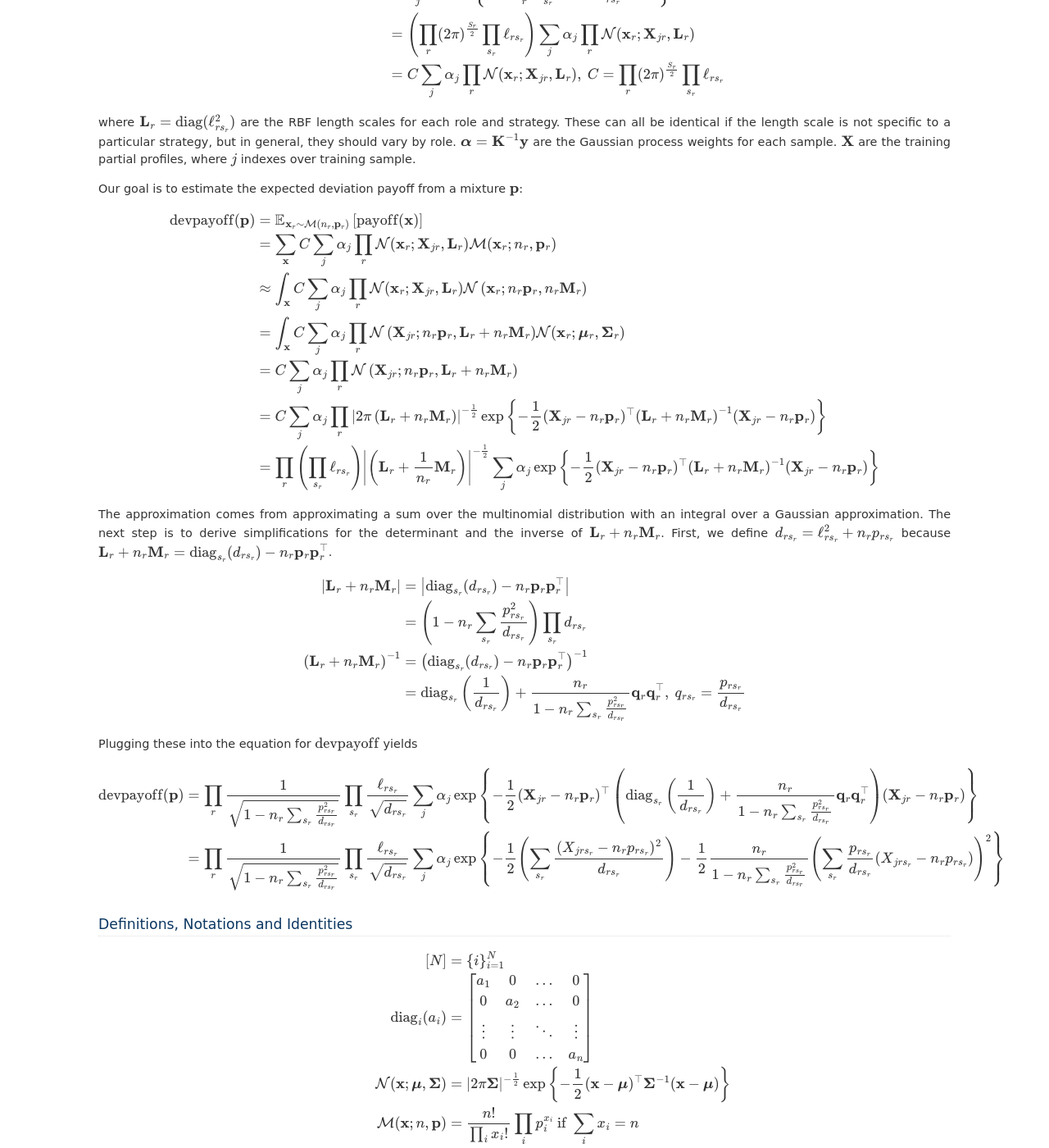
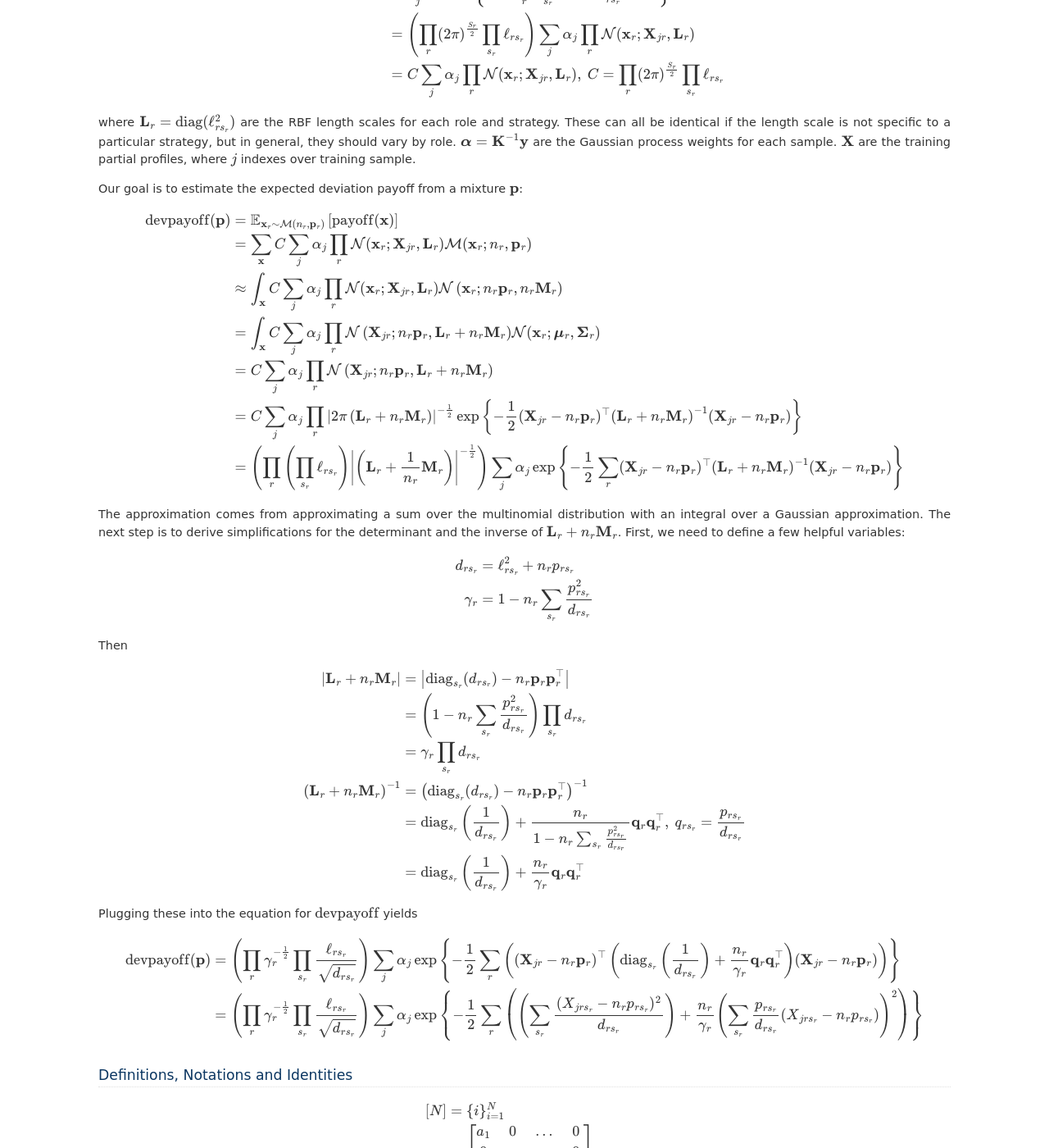
Before and after one commit to egtaonline/gameanalysis, a Sphinx documentation site: the page built from docs/source/cont_approx.rst, in a window 1280 px wide and 1400 px high, scrolled down 426 px. Shown: the whole window at 82% size. Built offline with Sphinx 7.4.7, drawn with Linux system fonts in a browser that asks for light colours; formulas are drawn with MathJax 3; pages that are not in the unit, such as notebooks, are missing from menus.

Commit message:
Update RBF derivation

```diff
--- a/docs/source/cont_approx.rst
+++ b/docs/source/cont_approx.rst
@@ -32,23 +32,31 @@ Our goal is to estimate the expected deviation payoff from a mixture :math:`\mat
     &= \int_{\mathbf x} C \sum_j \alpha_j \prod_r \mathcal N \left(\mathbf X_{jr}; n_r \mathbf p_r, \mathbf L_r + n_r \mathbf M_r \right) \mathcal N (\mathbf x_r; \boldsymbol \mu_r, \boldsymbol \Sigma_r) \\
     &= C \sum_j \alpha_j \prod_r \mathcal N \left(\mathbf X_{jr}; n_r \mathbf p_r, \mathbf L_r + n_r \mathbf M_r \right) \\
     &= C \sum_j \alpha_j \prod_r \left| 2 \pi \left(\mathbf L_r + n_r \mathbf M_r\right) \right| ^{-\frac{1}{2}} \exp \left\{ -\frac{1}{2} (\mathbf X_{jr} - n_r \mathbf p_r)^\top \left(\mathbf L_r + n_r \mathbf M_r\right)^{-1} (\mathbf X_{jr} - n_r \mathbf p_r) \right\} \\
-    &= \prod_r \left( \prod_{s_r} \ell_{rs_r} \right) \left| \left(\mathbf L_r + \frac{1}{n_r} \mathbf M_r\right) \right| ^{-\frac{1}{2}} \sum_j \alpha_j \exp \left\{ -\frac{1}{2} (\mathbf X_{jr} - n_r \mathbf p_r)^\top \left(\mathbf L_r + n_r \mathbf M_r\right)^{-1} (\mathbf X_{jr} - n_r \mathbf p_r) \right\}
+    &= \left( \prod_r \left( \prod_{s_r} \ell_{rs_r} \right) \left| \left(\mathbf L_r + \frac{1}{n_r} \mathbf M_r\right) \right| ^{-\frac{1}{2}} \right) \sum_j \alpha_j \exp \left\{ -\frac{1}{2} \sum_r (\mathbf X_{jr} - n_r \mathbf p_r)^\top \left(\mathbf L_r + n_r \mathbf M_r\right)^{-1} (\mathbf X_{jr} - n_r \mathbf p_r) \right\}
 
 The approximation comes from approximating a sum over the multinomial distribution with an integral over a Gaussian approximation.
 The next step is to derive simplifications for the determinant and the inverse of :math:`\mathbf L_r + n_r \mathbf M_r`.
-First, we define :math:`d_{rs_r} = \ell_{rs_r}^2 + n_r p_{rs_r}` because :math:`\mathbf L_r + n_r \mathbf M_r = \operatorname{diag}_{s_r}(d_{rs_r}) - n_r\mathbf p_r \mathbf p_r^\top`.
+First, we need to define a few helpful variables:
+
+.. math::
+    d_{rs_r} &= \ell_{rs_r}^2 + n_r p_{rs_r} \\
+    \gamma_r &= 1 - n_r \sum_{s_r} \frac{p_{rs_r}^2}{d_{rs_r}}
+
+Then
 
 .. math::
     \left| \mathbf L_r + n_r \mathbf M_r \right| &= \left| \operatorname{diag}_{s_r}(d_{rs_r}) - n_r \mathbf p_r \mathbf p_r^\top \right| \\
     &= \left( 1 - n_r \sum_{s_r} \frac{p_{rs_r}^2}{d_{rs_r}} \right) \prod_{s_r} d_{rs_r} \\
+    &= \gamma_r \prod_{s_r} d_{rs_r} \\
     \left( \mathbf L_r + n_r \mathbf M_r \right)^{-1} &= \left( \operatorname{diag}_{s_r}(d_{rs_r}) - n_r \mathbf p_r \mathbf p_r^\top \right)^{-1} \\
-    &= \operatorname{diag}_{s_r} \left(\frac{1}{d_{rs_r}}\right) + \frac{n_r}{ 1 - n_r \sum_{s_r} \frac{p_{rs_r}^2}{d_{rs_r}} } \mathbf q_r \mathbf q_r^\top,\ q_{rs_r} = \frac{p_{rs_r}}{d_{rs_r}}
+    &= \operatorname{diag}_{s_r} \left(\frac{1}{d_{rs_r}}\right) + \frac{n_r}{ 1 - n_r \sum_{s_r} \frac{p_{rs_r}^2}{d_{rs_r}} } \mathbf q_r \mathbf q_r^\top,\ q_{rs_r} = \frac{p_{rs_r}}{d_{rs_r}} \\
+    &= \operatorname{diag}_{s_r} \left(\frac{1}{d_{rs_r}}\right) + \frac{n_r}{\gamma_r} \mathbf q_r \mathbf q_r^\top
 
 Plugging these into the equation for :math:`\operatorname{devpayoff}` yields
 
 .. math::
-    \operatorname{devpayoff}(\mathbf p) &= \prod_r \frac{1}{\sqrt{1 - n_r \sum_{s_r} \frac{p_{rs_r}^2}{d_{rs_r}}}} \prod_{s_r} \frac{ \ell_{rs_r} }{ \sqrt{d_{rs_r}} } \sum_j \alpha_j \exp \left\{ -\frac{1}{2} (\mathbf X_{jr} - n_r \mathbf p_r)^\top \left(\operatorname{diag}_{s_r} \left(\frac{1}{d_{rs_r}}\right) + \frac{n_r}{ 1 - n_r \sum_{s_r} \frac{p_{rs_r}^2}{d_{rs_r}} } \mathbf q_r \mathbf q_r^\top \right) (\mathbf X_{jr} - n_r \mathbf p_r) \right\} \\
-    &= \prod_r \frac{1}{ \sqrt{1 - n_r \sum_{s_r} \frac{p_{rs_r}^2}{d_{rs_r}}}} \prod_{s_r} \frac{ \ell_{rs_r} }{ \sqrt{d_{rs_r}} } \sum_j \alpha_j \exp \left\{ -\frac{1}{2} \left( \sum_{s_r} \frac{(X_{jrs_r} - n_r p_{rs_r})^2}{d_{rs_r}} \right) - \frac{1}{2} \frac{n_r}{ 1 - n_r \sum_{s_r} \frac{p_{rs_r}^2}{d_{rs_r}} } \left( \sum_{s_r} \frac{p_{rs_r}}{d_{rs_r}} (X_{jrs_r} - n_r p_{rs_r}) \right)^2 \right\}
+    \operatorname{devpayoff}(\mathbf p) &= \left( \prod_r \gamma_r^{-\frac{1}{2}} \prod_{s_r} \frac{ \ell_{rs_r} }{ \sqrt{d_{rs_r}} } \right) \sum_j \alpha_j \exp \left\{ -\frac{1}{2} \sum_r \left( (\mathbf X_{jr} - n_r \mathbf p_r)^\top \left(\operatorname{diag}_{s_r} \left(\frac{1}{d_{rs_r}}\right) + \frac{n_r}{ \gamma_r } \mathbf q_r \mathbf q_r^\top \right) (\mathbf X_{jr} - n_r \mathbf p_r) \right) \right\} \\
+    &= \left( \prod_r \gamma_r^{-\frac{1}{2}} \prod_{s_r} \frac{ \ell_{rs_r} }{ \sqrt{d_{rs_r}} } \right) \sum_j \alpha_j \exp \left\{ -\frac{1}{2} \sum_r \left( \left( \sum_{s_r} \frac{(X_{jrs_r} - n_r p_{rs_r})^2}{d_{rs_r}} \right) + \frac{n_r}{\gamma_r} \left( \sum_{s_r} \frac{p_{rs_r}}{d_{rs_r}} (X_{jrs_r} - n_r p_{rs_r}) \right)^2 \right) \right\}
 
 
 Definitions, Notations and Identities
```
